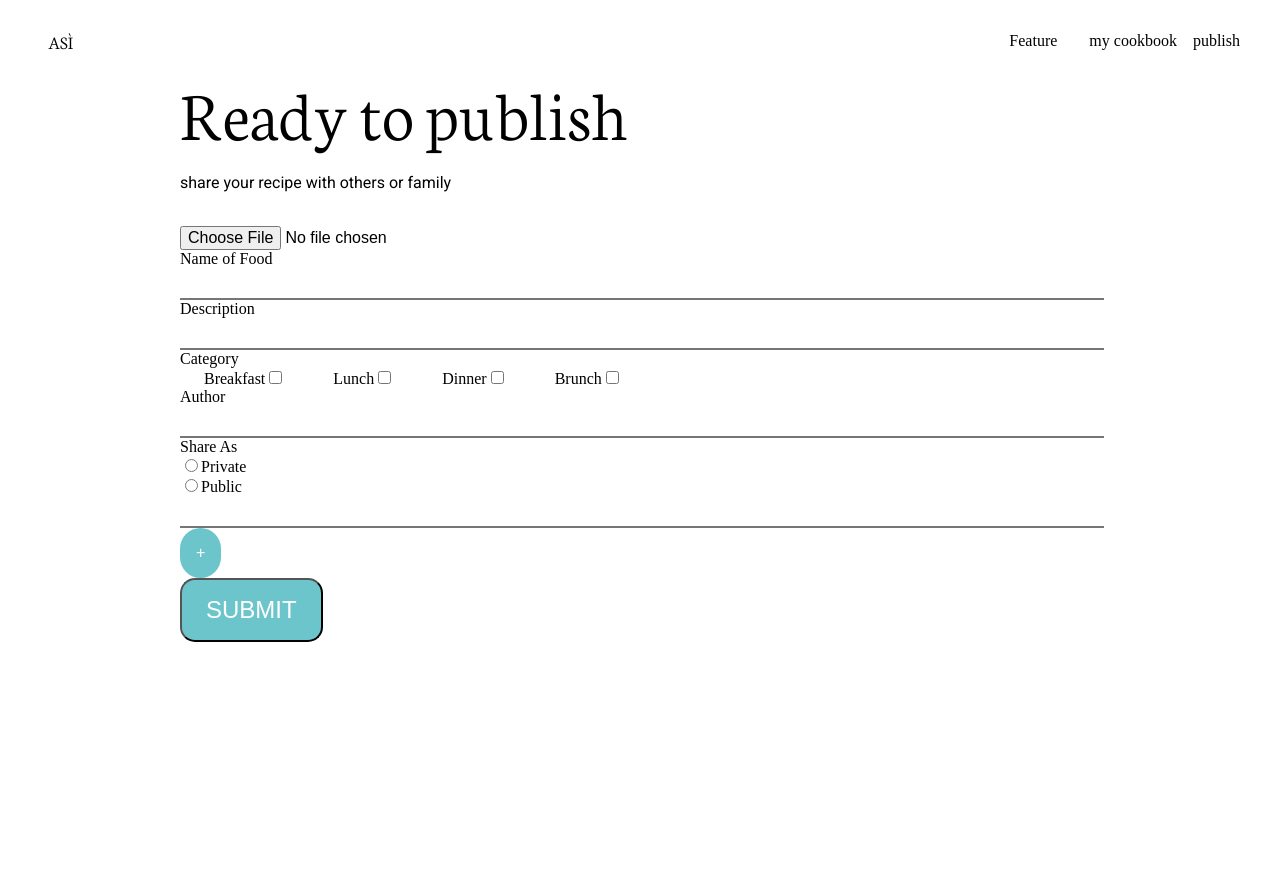
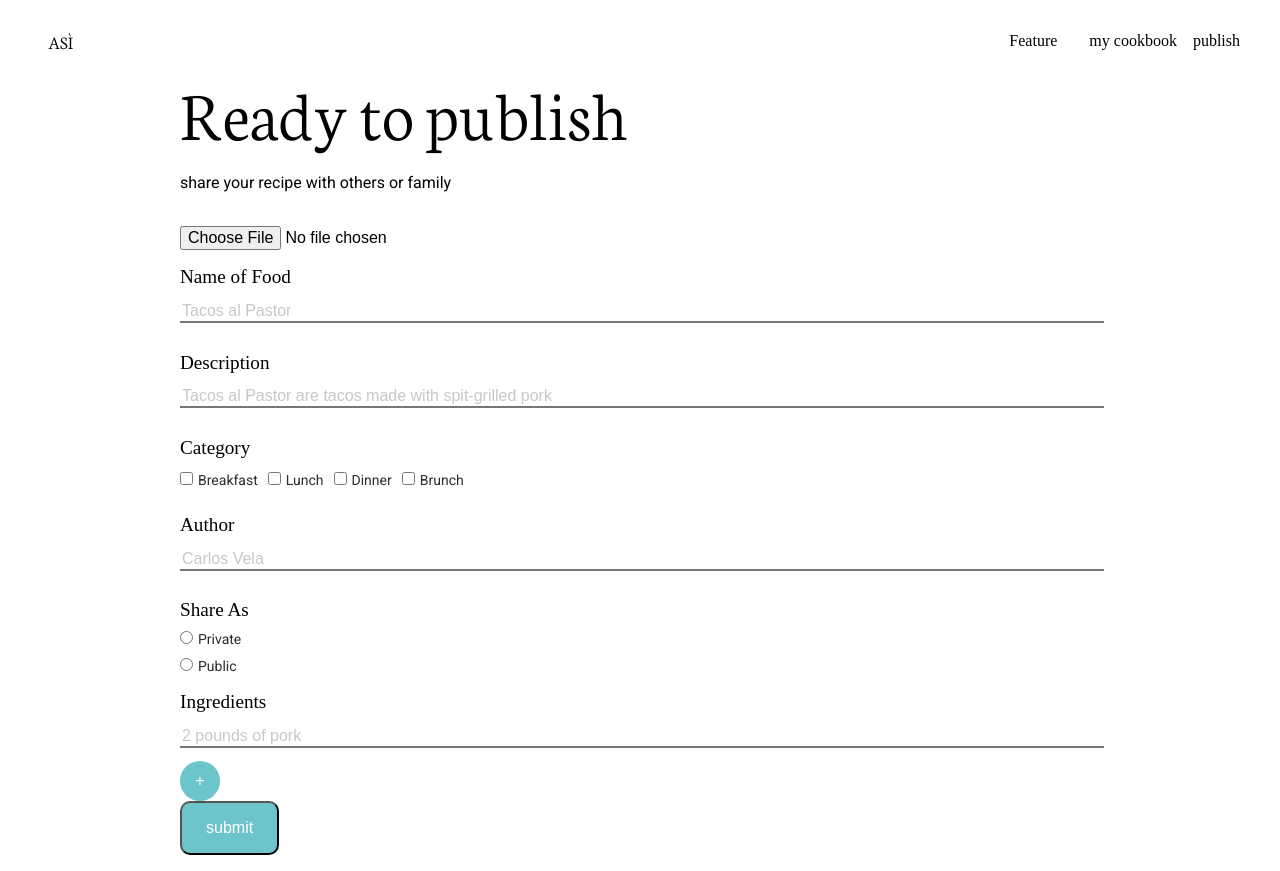
Before and after one commit to charlyecastro/asi, a Next.js app in the folder client/asi/: page /publish in a window 1280 px wide. Before the commit the page ends 800 px from the top, so only its background shows below. Built offline with nearby package versions, Linux system fonts and the light colour scheme.

Commit message:
clean publish page UI

```diff
--- a/client/asi/global-styles/style.css
+++ b/client/asi/global-styles/style.css
@@ -63,11 +63,12 @@ button {
 
 .add-btn {
   border-radius: 40px;
+  width: 40px;
+  height: 40px;
   background-color: #6DC5CC;
   color: white;
   border: none;
   font-size: 1rem;
-  padding: 1rem;
 }
 
 .form-banner {
@@ -164,6 +165,36 @@ button {
           box-shadow: 0px 13px 30px 0px rgba(0, 0, 0, 0.2);
 }
 
+input::-webkit-input-placeholder {
+  opacity: .4;
+}
+
+input:-ms-input-placeholder {
+  opacity: .4;
+}
+
+input::-ms-input-placeholder {
+  opacity: .4;
+}
+
+input::placeholder {
+  opacity: .4;
+}
+
+.input-item {
+  margin-top: 1rem;
+}
+
+.input-item label {
+  font-size: 1.2rem;
+}
+
+.input-item input, .input-item .container {
+  margin: .8rem 0;
+  color: c2c2c2;
+  font-weight: 300;
+}
+
 .icon {
   color: black;
 }
@@ -178,15 +209,38 @@ form {
 }
 
 form .submit {
-  padding: 16px 24px;
+  padding: 1rem 1.5rem;
   background-color: #6DC5CC;
   color: white;
-  font-size: 1.5rem;
-  border-radius: 15px;
+  font-size: 1rem;
+  border-radius: 10px;
 }
 
-form .radio-pair label {
+.check-group label {
+  margin-left: 5px;
+  margin-right: 10px;
+  font-size: 14px;
+  color: #2c2c2c;
+  font-weight: 200;
+  font-family: "Roboto", sans-serif;
+}
+
+.radio-pair {
+  margin-top: 5px;
+}
+
+.radio-pair input {
+  margin: 0;
+  margin-top: 5px;
+}
+
+.radio-pair label {
+  font-family: "Roboto", sans-serif;
   display: inline;
+  margin-left: 5px;
+  font-size: 14px;
+  color: #2c2c2c;
+  font-weight: 200;
 }
 
 .label-style {
@@ -195,7 +249,8 @@ form .radio-pair label {
 
 input[type=text] {
   width: 100%;
-  font-size: 1.5rem;
+  font-size: 16px;
+  font-weight: 200px;
   outline: 0;
   border-width: 0 0 2px;
 }
--- a/client/asi/global-styles/style.scss
+++ b/client/asi/global-styles/style.scss
@@ -62,11 +62,13 @@ button{
 
 .add-btn{
     border-radius: 40px;
+    width: 40px;
+    height: 40px;
     background-color: $primary-color;
     color: white;
     border: none;
     font-size: 1rem;
-    padding: 1rem;
+    // padding: .5rem;
 }
 
 .form-banner{
@@ -126,6 +128,23 @@ button{
     }
 }
 
+input{
+    &::placeholder{
+        opacity: .4;
+    }
+}
+.input-item{
+    margin-top: 1rem;
+    label{
+        font-size: 1.2rem;
+    }
+    input, .container{
+        margin: .8rem 0;
+        color: c2c2c2;
+        font-weight: 300;
+    }
+}
+
 .icon{
     color: black
 }
@@ -137,17 +156,39 @@ button{
 form {
     text-align: start;
     .submit{
-        padding: 16px 24px;
+        padding: 1rem 1.5rem;
         background-color: $primary-color;
         color: white;
-        font-size: 1.5rem;
-        border-radius: 15px;
+        font-size: 1rem;
+        border-radius: 10px;
     }
-    .radio-pair{
-        label{
-            display: inline;
-        }
 
+}
+
+.check-group{
+    label{
+        margin-left: 5px;
+        margin-right: 10px;
+        font-size: 14px;
+        color: #2c2c2c;
+        font-weight: 200;
+        font-family: $body-font-family;
+    }
+}
+
+.radio-pair{
+    margin-top: 5px;
+    input{
+        margin: 0;
+        margin-top: 5px;
+    }
+    label{
+        font-family: $body-font-family;
+        display: inline;
+        margin-left: 5px;
+        font-size: 14px;
+        color: #2c2c2c;
+        font-weight: 200;
     }
 }
 
@@ -158,7 +199,8 @@ form {
 
 input[type=text]{
     width: 100%;
-    font-size: 1.5rem;
+    font-size: 16px;
+    font-weight: 200px;
     outline: 0;
     border-width: 0 0 2px;
 }
--- a/client/asi/pages/publish.js
+++ b/client/asi/pages/publish.js
@@ -64,44 +64,39 @@ export default function Publish() {
                         <h1 className="title">
                             Ready to publish </h1>
                         <p className="description">
-                            share your recipe with others or family
-        </p>
+                            share your recipe with others or family</p>
                     </main>
                     <img className="form-banner" src={imgPath} />
                     <form onSubmit={submitTest}>
-                        <div>
-                            <div />
-                            <input onChange={e => updateImg(e)} name="foodImage" type="file" />
+                        <input onChange={e => updateImg(e)} name="foodImage" type="file" id= "files" />
+                        {/* <label for="files">Choose an Image file</label> */}
+                        <div className="input-item">
+                            <label>Name of Food</label>
+                            <input placeholder="Tacos al Pastor" onChange={e => setName(e.target.value)} name="name" type="text" />
                         </div>
-                        <div>
-                            <label>Name of Food</label>
-                            <input onChange={e => setName(e.target.value)} name="name" type="text" />
+                        <div className="input-item">
+                            <label>Description</label>
+                            <input placeholder="Tacos al Pastor are tacos made with spit-grilled pork" onChange={e => setDescription(e.target.value)} name="description" type="text" />
                         </div>
-                        <div>
-                            <label>Description</label>
-                            <input onChange={e => setDescription(e.target.value)} name="description" type="text" />
+                        <div className="input-item">
+                            <label>Category</label>
+                            <div className="check-group">
+                                <input type="checkbox" />
+                                <label>Breakfast</label>
+                                <input type="checkbox" />
+                                <label>Lunch</label>
+                                <input type="checkbox" />
+                                <label>Dinner</label>
+                                <input type="checkbox" />
+                                <label>Brunch</label>
+                            </div>
                         </div>
 
-                        <label>Category</label>
-                        <div>
-                            <label className="container">Breakfast
-                <input type="checkbox" />
-                            </label>
-                            <label className="container">Lunch
-                <input type="checkbox" />
-                            </label>
-                            <label className="container">Dinner
-                <input type="checkbox" />
-                            </label>
-                            <label className="container">Brunch
-                <input type="checkbox" />
-                            </label>
+                        <div className="input-item">
+                            <label>Author</label>
+                            <input placeholder="Carlos Vela"  onChange={e => setAuthor(e.target.value)} name="author" type="text" />
                         </div>
-
-                        <div>
-                            <label>Author</label>
-                            <input onChange={e => setAuthor(e.target.value)} name="author" type="text" />
-                        </div>
+                        <div className="input-item">
                             <label>Share As</label>
                             <div className="radio-pair">
                                 <input type="radio" id="male" name="gender" value="male" />
@@ -111,19 +106,20 @@ export default function Publish() {
                                 <input type="radio" id="female" name="gender" value="female" />
                                 <label htmlFor="female">Public</label>
                             </div>
-                        <div>
-
+                        </div>
+                        <div className="input-item">
+                            <label>Ingredients</label>
                             {inputList
                                 .map((val, index) => {
-                                return <input name="ingredient" type="text" key = {index}
-                                onChange = {
+                                    return <input name="ingredient" type="text" key={index} placeholder="2 pounds of pork"
+                                        onChange={
                                             updateContentList(index)
                                         }
                                     />
                                 })}
-                            <button type ="button" className="add-btn" onClick = {updateList}>+</button>
+                            <button type="button" className="add-btn" onClick={updateList}>+</button>
                         </div>
-                        <button className="submit">SUBMIT</button>
+                        <button className="submit">submit</button>
                     </form>
                 </div>
             </div>
--- a/client/asi/pages/recipe/[slug].js
+++ b/client/asi/pages/recipe/[slug].js
@@ -14,7 +14,6 @@ const Recipe = () => {
 
     useEffect(() => {
         const {slug} = router.query
-        // console.log(slug)
         fetch(`http://localhost:80/recipes/${slug}`, {
             method: 'GET',
         })
@@ -42,7 +41,6 @@ const Recipe = () => {
                             <button className = "btn-outline">Print</button>
                         </div>
                     </div>
-            <p>RECIPE ID IS</p>
                     <p>1 Hr 15 Min | 8 Serving | 4 Likes</p>
                     <p className = "light-text">By {recipe.author}</p>
                     <h2>Summary</h2>
```
Also changed, not shown: client/asi/components/navbar.js (+5 -5 lines), 1 other file (tests, documents, lock files or other folders). Lines whose indentation alone changed are shown as unchanged.
